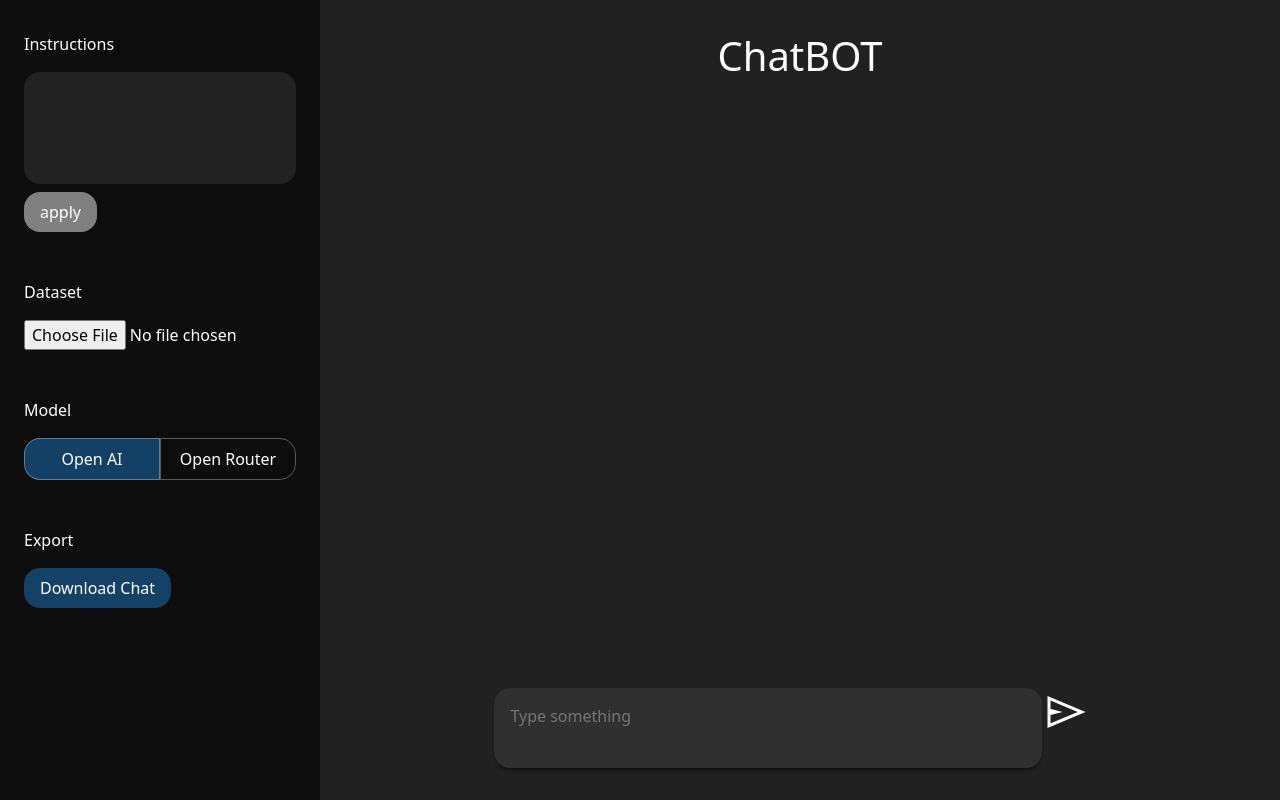
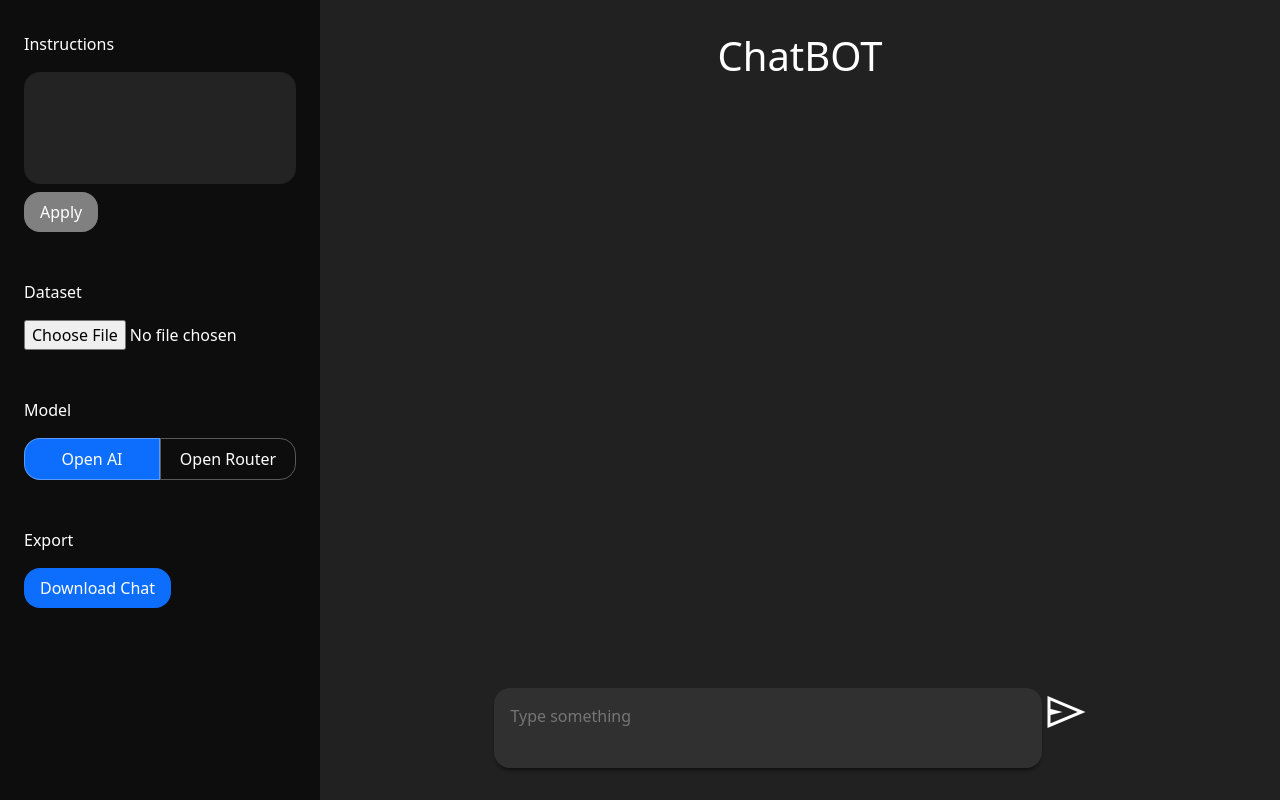
Before and after one commit to NicolasRuizGiolitoUni/chatbot, a React (Vite) app in the folder frontend/: page / in a window 1280 px wide. Built offline with nearby package versions, Linux system fonts and the light colour scheme.

Commit message:
added export functinality logic

```diff
--- a/frontend/src/components/chat-message/ChatMessage.css
+++ b/frontend/src/components/chat-message/ChatMessage.css
@@ -13,7 +13,7 @@
 }
 .chat-item-message-content {
   font-size: 1rem;
-  max-width: 60%;
+  max-width: 80%;
 
   padding: 1rem 2rem;
   border-radius: 2rem;
--- a/frontend/src/components/sidebar/Sidebar.jsx
+++ b/frontend/src/components/sidebar/Sidebar.jsx
@@ -13,6 +13,7 @@ const Sidebar = ({
   setSelectedOpenRouterModel,
   knowledgeDataSet,
   setKnowledgeDataSet,
+  chatLog,
 }) => {
   return (
     <section className="side-bar">
@@ -26,7 +27,7 @@ const Sidebar = ({
         selectedOpenRouterModel={selectedOpenRouterModel}
         setSelectedOpenRouterModel={setSelectedOpenRouterModel}
       />
-      <Export />
+      <Export chatLog={chatLog} />
     </section>
   );
 };
--- a/frontend/src/components/sidebar/export/Export.jsx
+++ b/frontend/src/components/sidebar/export/Export.jsx
@@ -2,6 +2,7 @@ import React from "react";
 
 const Export = ({ chatLog }) => {
   const exportChat = () => {
+    console.log("Chatlog:", chatLog);
     if (!chatLog || chatLog.length === 0) {
       console.error("Chat log is empty or undefined.");
       alert("No chat to export!");
--- a/frontend/src/components/sidebar/instructions/Instructions.jsx
+++ b/frontend/src/components/sidebar/instructions/Instructions.jsx
@@ -36,7 +36,7 @@ const Instructions = ({ setSystemPrompt }) => {
             className={`side-bar-button ${isButtonDisabled ? "disabled" : ""}`}
             onClick={handleApply}
           >
-            apply
+            Apply
           </button>
         </div>
       </div>
--- a/frontend/src/screens/ChatScreen.jsx
+++ b/frontend/src/screens/ChatScreen.jsx
@@ -19,6 +19,7 @@ const ChatScreen = () => {
         setSelectedOpenRouterModel={setSelectedOpenRouterModel}
         knowledgeDataSet={knowledgeDataSet}
         setKnowledgeDataSet={setKnowledgeDataSet}
+        chatLog={chatLog}
       />
       <Chat
         systemPrompt={systemPrompt}
--- a/frontend/src/styles/variables.css
+++ b/frontend/src/styles/variables.css
@@ -5,6 +5,6 @@
   --bg-color: #212121;
   --side-bar-bg-color: #0d0d0d;
   --side-bar-container-color: #303030a3;
-  --blue: #2195f363;
+  --blue: #0d6efd;
   --font-color: #ffffff;
 }
```
Also changed, not shown: 1 other file (tests, documents, lock files or other folders).
